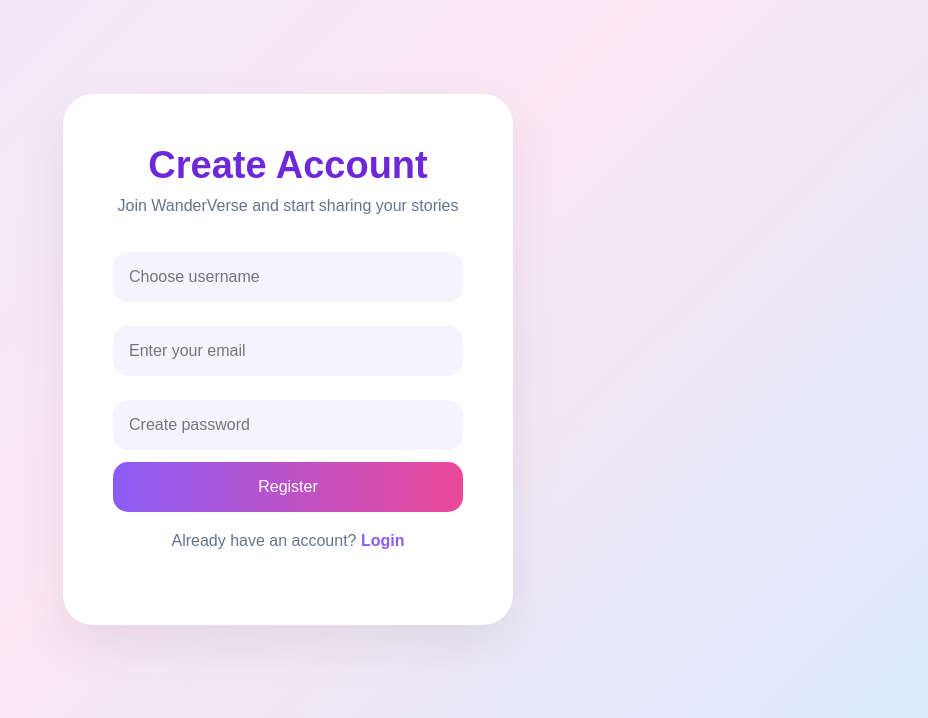
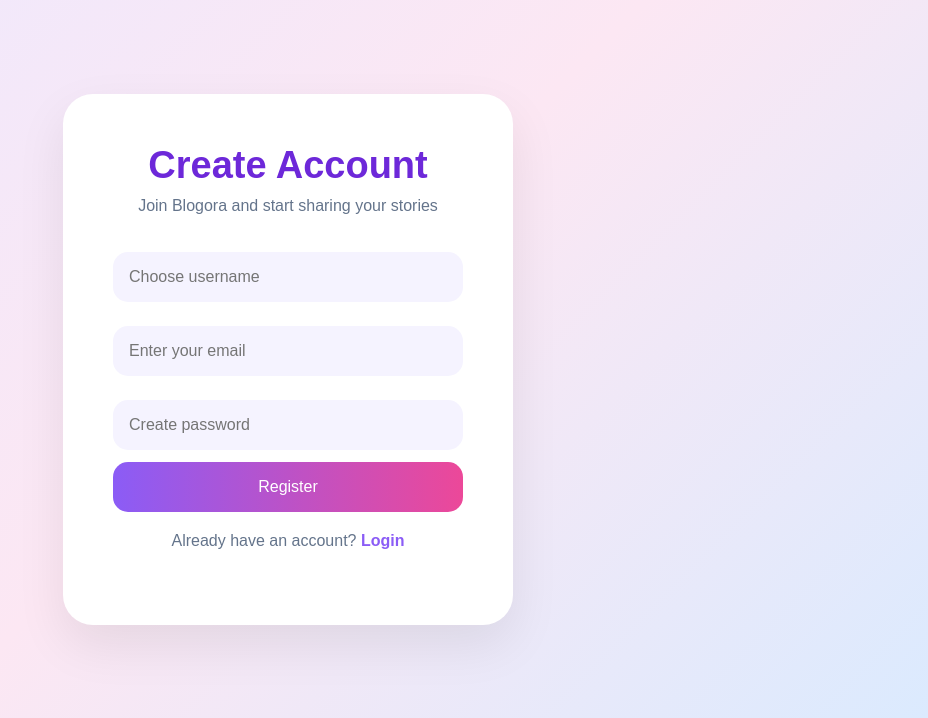
Before and after one commit to sal23456man-creator/Blogora, a Flask app: page /register in a window 1280 px wide. Shown: the part 84-802 px from the top of the page, without its empty margins (352-1280 px from the left). Run offline with Flask 3, Linux system fonts and the light colour scheme.

Commit message:
second project

```diff
--- a/templates/login.html
+++ b/templates/login.html
@@ -6,7 +6,7 @@
     <div class="auth-box">
 
         <h1>Welcome Back</h1>
-        <p>Login to continue your journey on WanderVerse</p>
+        <p>Login to continue your journey on Blogora</p>
 
         <form method="POST">
 
--- a/templates/register.html
+++ b/templates/register.html
@@ -6,7 +6,7 @@
     <div class="auth-box">
 
         <h1>Create Account</h1>
-        <p>Join WanderVerse and start sharing your stories</p>
+        <p>Join Blogora and start sharing your stories</p>
 
         <form method="POST">
 
```
